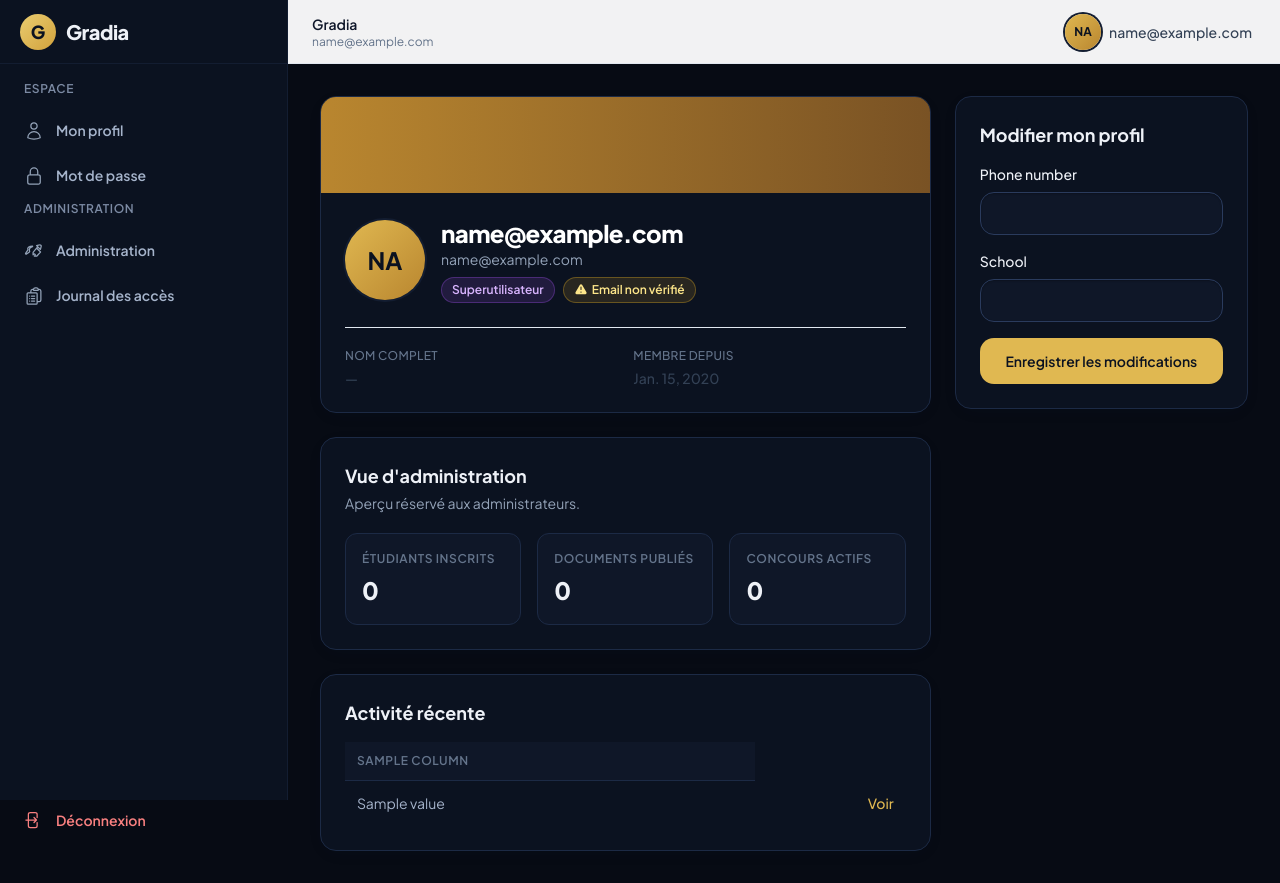
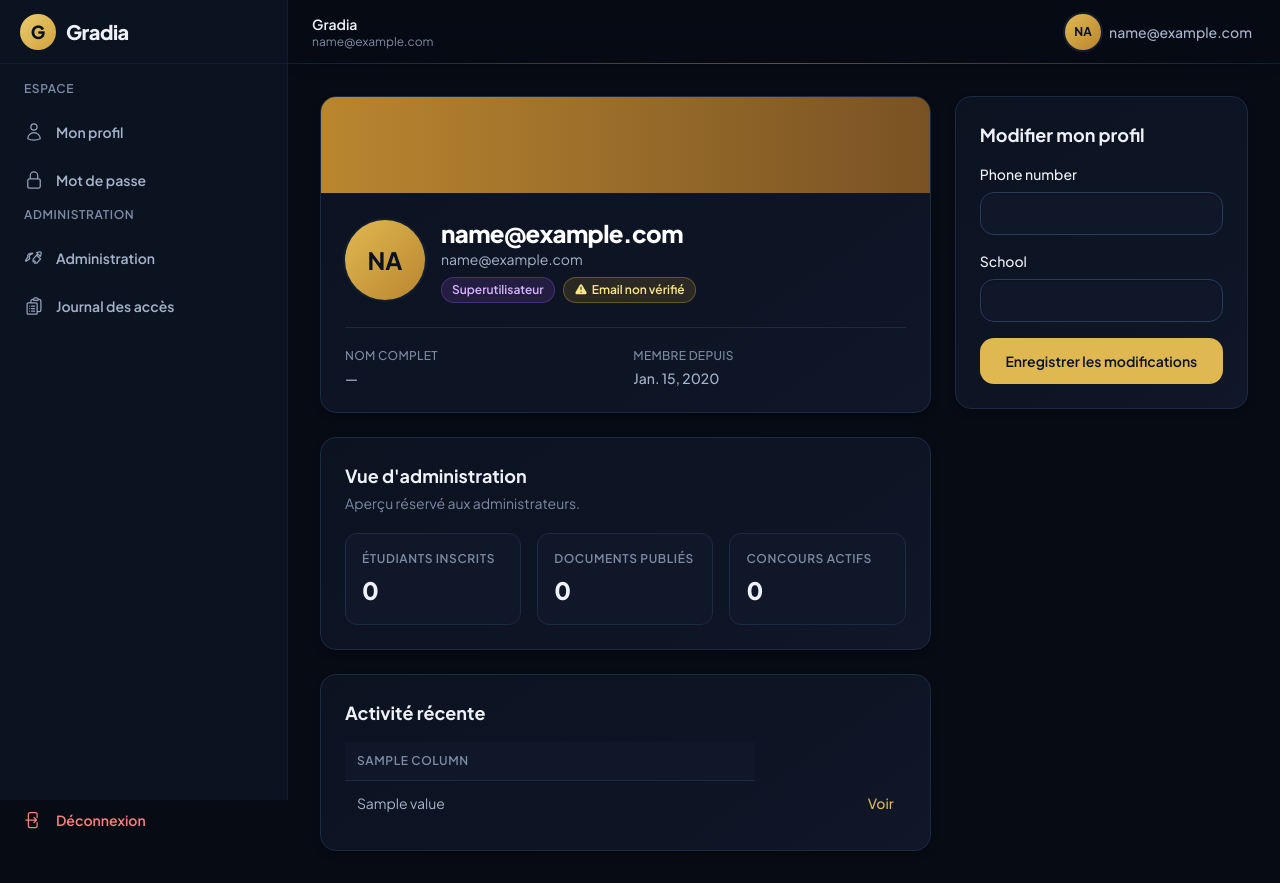
Before and after one commit to fygdeku-cloud/gradia-app, a Django app: template gradia/templates/users/profile.html in a window 1280 px wide. Run offline with Django 5.2, Linux system fonts and the light colour scheme; a user stored in the database is signed in; tables that the repository leaves empty hold one stand-in row (values such as "Sample post"); the template is opened without the code that fills it: most values are stand-ins (such as "Sample title", 1, 10 or a date in 2020); form fields are guessed from the names that the template uses.

Commit message:
refactor(ui): align dashboard with gradia theme

```diff
--- a/gradia/static/css/dashboard/components.css
+++ b/gradia/static/css/dashboard/components.css
@@ -5,8 +5,8 @@
 .gradia-panel {
   border-radius: 1rem;
   border: 1px solid var(--gradia-border);
-  background-color: var(--gradia-surface);
-  box-shadow: 0 4px 20px -8px rgba(18, 35, 63, 0.14);
+  background: linear-gradient(145deg, var(--gradia-surface), var(--gradia-night-850));
+  box-shadow: var(--gradia-shadow-md);
 }
 
 .gradia-panel-body {
@@ -18,6 +18,12 @@
   border: 1px solid var(--gradia-border);
   background-color: var(--gradia-surface-2);
   padding: 1rem;
+  transition: border-color var(--gradia-duration-fast) var(--gradia-easing), transform var(--gradia-duration-fast) var(--gradia-easing);
+}
+
+.gradia-stat-card:hover {
+  border-color: var(--gradia-border-strong);
+  transform: translateY(-2px);
 }
 
 .gradia-stat-card dt {
@@ -25,7 +31,7 @@
   font-weight: 600;
   text-transform: uppercase;
   letter-spacing: 0.05em;
-  color: #64748b;
+  color: var(--gradia-text-muted);
 }
 
 .gradia-stat-card dd {
@@ -61,7 +67,7 @@
   font-weight: 600;
   text-transform: uppercase;
   letter-spacing: 0.05em;
-  color: #64748b;
+  color: var(--gradia-text-muted);
   background-color: var(--gradia-surface-2);
   border-bottom: 1px solid var(--gradia-border);
 }
--- a/gradia/static/css/dashboard/dashboard.css
+++ b/gradia/static/css/dashboard/dashboard.css
@@ -7,3 +7,27 @@
 .dashboard-main {
   transition: padding-left 0.25s ease;
 }
+
+.dashboard-header {
+  box-shadow: 0 8px 24px -20px rgba(0, 0, 0, 0.9);
+}
+
+.dashboard-header::after {
+  content: "";
+  position: absolute;
+  inset-inline: 0;
+  bottom: -1px;
+  height: 1px;
+  background: linear-gradient(90deg, transparent, rgba(224, 184, 81, 0.35), transparent);
+  pointer-events: none;
+}
+
+@media (prefers-reduced-motion: reduce) {
+  .gradia-stat-card {
+    transition: none;
+  }
+
+  .gradia-stat-card:hover {
+    transform: none;
+  }
+}
--- a/gradia/static/css/dashboard/sidebar.css
+++ b/gradia/static/css/dashboard/sidebar.css
@@ -8,6 +8,7 @@
   gap: 0.75rem;
   border-radius: 0.75rem;
   padding: 0.625rem 0.75rem;
+  min-height: 2.75rem;
   font-size: 0.875rem;
   font-weight: 600;
   color: var(--gradia-text-secondary);
@@ -20,12 +21,13 @@
 }
 
 .dashboard-link.active {
-  background-color: rgba(47, 107, 255, 0.12);
-  color: var(--gradia-accent);
+  background-color: var(--gradia-accent-soft);
+  color: var(--gradia-brand-300);
+  box-shadow: inset 3px 0 0 var(--gradia-accent);
 }
 
 .dashboard-link.active:hover {
-  background-color: rgba(47, 107, 255, 0.18);
+  background-color: rgba(224, 184, 81, 0.18);
 }
 
 .dashboard-nav-section {
--- a/gradia/static/js/dashboard/dropdown.js
+++ b/gradia/static/js/dashboard/dropdown.js
@@ -1,7 +1,7 @@
 /* ============================================================
    Gradia — Dashboard : menus déroulants utilisateur
    Les dropdowns Flowbite (data-dropdown-toggle) sont déjà gérés
-   par flowbite.min.js (CDN). Ce fichier est volontairement léger :
+   par l’asset local flowbite.min.js. Ce fichier est volontairement léger :
    il garantit que le menu est fermable avec la touche Échap
    et améliore l'accessibilité clavier.
    ============================================================ */
--- a/gradia/templates/dashboard/components/profile_card.html
+++ b/gradia/templates/dashboard/components/profile_card.html
@@ -8,7 +8,7 @@
       {% include "common/avatar.html" with avatar_user=card_user avatar_size="h-20 w-20 text-2xl" %}
       <div class="flex-1">
         <h1 id="profile-title" class="text-2xl font-extrabold tracking-tight text-white">{{ card_user.name|default:card_user.email }}</h1>
-        <p class="text-sm text-slate-400">{{ card_user.email }}</p>
+        <p class="text-sm text-ink-secondary">{{ card_user.email }}</p>
         <div class="mt-2 flex flex-wrap items-center gap-2">
           {% if card_user.is_superuser %}
             {% trans 'Superutilisateur' as role_label %}
@@ -37,23 +37,23 @@
       </div>
     </div>
 
-    <dl class="mt-6 grid grid-cols-1 gap-4 border-t border-slate-200 pt-5 sm:grid-cols-2">
+    <dl class="mt-6 grid grid-cols-1 gap-4 border-t border-night-700 pt-5 sm:grid-cols-2">
       <div>
-        <dt class="text-xs font-medium uppercase tracking-wide text-slate-500">{% trans 'Nom complet' %}</dt>
-        <dd class="mt-1 text-sm font-medium text-slate-700">{{ card_user.name|default:"—" }}</dd>
+        <dt class="text-xs font-medium uppercase tracking-wide text-ink-muted">{% trans 'Nom complet' %}</dt>
+        <dd class="mt-1 text-sm font-medium text-ink-secondary">{{ card_user.name|default:"—" }}</dd>
       </div>
       <div>
-        <dt class="text-xs font-medium uppercase tracking-wide text-slate-500">{% trans 'Membre depuis' %}</dt>
-        <dd class="mt-1 text-sm font-medium text-slate-700">{{ card_user.date_joined|date:"DATE_FORMAT" }}</dd>
+        <dt class="text-xs font-medium uppercase tracking-wide text-ink-muted">{% trans 'Membre depuis' %}</dt>
+        <dd class="mt-1 text-sm font-medium text-ink-secondary">{{ card_user.date_joined|date:"DATE_FORMAT" }}</dd>
       </div>
       {% if card_profile %}
         <div>
-          <dt class="text-xs font-medium uppercase tracking-wide text-slate-500">{% trans 'Téléphone' %}</dt>
-          <dd class="mt-1 text-sm font-medium text-slate-700">{{ card_profile.phone_number|default:"—" }}</dd>
+          <dt class="text-xs font-medium uppercase tracking-wide text-ink-muted">{% trans 'Téléphone' %}</dt>
+          <dd class="mt-1 text-sm font-medium text-ink-secondary">{{ card_profile.phone_number|default:"—" }}</dd>
         </div>
         <div>
-          <dt class="text-xs font-medium uppercase tracking-wide text-slate-500">{% trans 'Établissement' %}</dt>
-          <dd class="mt-1 text-sm font-medium text-slate-700">{{ card_profile.school|default:"—" }}</dd>
+          <dt class="text-xs font-medium uppercase tracking-wide text-ink-muted">{% trans 'Établissement' %}</dt>
+          <dd class="mt-1 text-sm font-medium text-ink-secondary">{{ card_profile.school|default:"—" }}</dd>
         </div>
       {% endif %}
     </dl>
--- a/gradia/templates/dashboard/components/recent_documents.html
+++ b/gradia/templates/dashboard/components/recent_documents.html
@@ -6,12 +6,12 @@
   <ul class="divide-y divide-night-800">
     {% for document in documents %}
       <li class="flex items-center gap-3 py-3">
-        <span class="flex h-10 w-10 shrink-0 items-center justify-center rounded-xl bg-night-800 text-slate-400" aria-hidden="true">
+        <span class="flex h-10 w-10 shrink-0 items-center justify-center rounded-xl bg-night-800 text-ink-muted" aria-hidden="true">
           <svg class="h-5 w-5" fill="none" stroke="currentcolor" viewBox="0 0 24 24" stroke-width="1.5"><path stroke-linecap="round" stroke-linejoin="round" d="M19.5 14.25v-2.625a3.375 3.375 0 00-3.375-3.375h-1.5A1.125 1.125 0 0113.5 7.125v-1.5a3.375 3.375 0 00-3.375-3.375H8.25m0 12.75h7.5m-7.5 3H12M10.5 2.25H5.625c-.621 0-1.125.504-1.125 1.125v17.25c0 .621.504 1.125 1.125 1.125h12.75c.621 0 1.125-.504 1.125-1.125V11.25a9 9 0 00-9-9z"/></svg>
         </span>
         <div class="min-w-0 flex-1">
-          <p class="truncate text-sm font-medium text-white">{{ document.title }}</p>
-          {% if document.accessed_at %}<p class="text-xs text-slate-400">{{ document.accessed_at|date:"DATE_FORMAT" }}</p>{% endif %}
+          <p class="truncate text-sm font-medium text-ink">{{ document.title }}</p>
+          {% if document.accessed_at %}<p class="text-xs text-ink-muted">{{ document.accessed_at|date:"DATE_FORMAT" }}</p>{% endif %}
         </div>
       </li>
     {% endfor %}
--- a/gradia/templates/dashboard/includes/drawer.html
+++ b/gradia/templates/dashboard/includes/drawer.html
@@ -1,15 +1,15 @@
 {% load static i18n %}
 {# Drawer mobile (Flowbite drawer) — même navigation que la sidebar desktop. #}
 <div id="dashboard-drawer" data-drawer-backdrop="true" data-drawer-body-scrolling="true"
-    class="fixed inset-y-0 left-0 z-50 w-72 -translate-x-full transform overflow-y-auto border-r border-slate-200 bg-white transition-transform duration-300 lg:hidden"
+    class="fixed inset-y-0 left-0 z-50 w-72 -translate-x-full transform overflow-y-auto border-r border-night-800 bg-night-900 transition-transform duration-300 lg:hidden"
      tabindex="-1" aria-label="{% trans 'Menu du tableau de bord' %}">
-  <div class="flex h-16 items-center justify-between border-b border-slate-200 px-5">
-    <a href="{% url 'home' %}" class="flex items-center gap-2.5 text-slate-900">
-      <span class="inline-flex h-9 w-9 items-center justify-center rounded-xl bg-brand-600 text-lg font-extrabold text-white">G</span>
+  <div class="flex h-16 items-center justify-between border-b border-night-800 px-5">
+    <a href="{% url 'home' %}" class="flex items-center gap-2.5 text-ink">
+      <span class="inline-flex h-9 w-9 items-center justify-center rounded-xl bg-gradient-to-br from-brand-300 to-brand-500 text-lg font-extrabold text-night-900">G</span>
       <span class="text-xl font-extrabold tracking-tight">Gradia</span>
     </a>
     <button type="button" data-drawer-hide="dashboard-drawer"
-            class="rounded-lg p-2 text-slate-400 transition hover:bg-night-800 focus:outline-none focus-visible:ring-2 focus-visible:ring-brand-400"
+            class="rounded-lg p-2 text-ink-muted transition hover:bg-night-800 hover:text-ink focus:outline-none focus-visible:ring-2 focus-visible:ring-brand-400"
             aria-label="{% trans 'Fermer le menu' %}">
       <svg class="h-5 w-5" fill="none" stroke="currentcolor" viewBox="0 0 24 24" stroke-width="1.5" aria-hidden="true"><path stroke-linecap="round" stroke-linejoin="round" d="M6 18L18 6M6 6l12 12"/></svg>
     </button>
--- a/gradia/templates/dashboard/includes/header.html
+++ b/gradia/templates/dashboard/includes/header.html
@@ -1,46 +1,46 @@
 {% load static i18n %}
 {# En-tête du dashboard : hamburger mobile, titre contextuel, avatar/dropdown. #}
-<header class="sticky top-0 z-20 flex h-16 items-center justify-between border-b border-slate-200 bg-white/95 px-4 backdrop-blur-md sm:px-6">
+<header class="dashboard-header sticky top-0 z-20 flex h-16 items-center justify-between border-b border-night-800 bg-night-950/90 px-4 backdrop-blur-md sm:px-6">
   <div class="flex items-center gap-3">
     <button type="button" data-drawer-target="dashboard-drawer" data-drawer-show="dashboard-drawer"
-            class="rounded-lg p-2 text-slate-400 transition hover:bg-night-800 focus:outline-none focus-visible:ring-2 focus-visible:ring-brand-400 lg:hidden"
+            class="rounded-lg p-2 text-ink-muted transition hover:bg-night-800 hover:text-ink focus:outline-none focus-visible:ring-2 focus-visible:ring-brand-400 lg:hidden"
             aria-controls="dashboard-drawer" aria-expanded="false">
       <span class="sr-only">{% trans 'Ouvrir le menu' %}</span>
       <svg class="h-6 w-6" fill="none" stroke="currentcolor" viewBox="0 0 24 24" stroke-width="1.5" aria-hidden="true"><path stroke-linecap="round" d="M3.75 6.75h16.5M3.75 12h16.5m-16.5 5.25h16.5"/></svg>
     </button>
     <div>
-      <p class="text-sm font-semibold text-slate-900">{{ page_title|default:"Gradia" }}</p>
-      <p class="hidden text-xs text-slate-500 sm:block">{{ request.user.email }}</p>
+      <p class="text-sm font-semibold text-ink">{{ page_title|default:"Gradia" }}</p>
+      <p class="hidden text-xs text-ink-muted sm:block">{{ request.user.email }}</p>
     </div>
   </div>
 
   <div class="flex items-center gap-2">
     <button id="dashboard-user-menu-button" type="button"
             data-dropdown-toggle="dashboard-user-dropdown" data-dropdown-placement="bottom-end"
-            class="flex items-center gap-2 rounded-full p-1 transition hover:bg-slate-50"
+            class="flex items-center gap-2 rounded-full p-1 transition hover:bg-night-800"
             aria-haspopup="menu" aria-expanded="false">
       <span class="sr-only">{% trans 'Ouvrir le menu utilisateur' %}</span>
       {% include "common/avatar.html" with avatar_user=request.user avatar_size="h-9 w-9 text-xs" %}
-      <span class="hidden text-sm font-medium text-slate-700 md:inline">{{ request.user.name|default:request.user.email }}</span>
+      <span class="hidden text-sm font-medium text-ink-secondary md:inline">{{ request.user.name|default:request.user.email }}</span>
     </button>
   </div>
 </header>
 
 <div id="dashboard-user-dropdown" role="menu" aria-labelledby="dashboard-user-menu-button"
-    class="z-40 hidden w-64 divide-y divide-slate-100 rounded-2xl border border-slate-200 bg-white text-slate-700 shadow-xl">
+    class="z-40 hidden w-64 divide-y divide-night-700 rounded-2xl border border-night-700 bg-night-900 text-ink shadow-xl">
   <div class="px-4 py-3">
-    <p class="truncate text-sm font-semibold text-slate-900">{{ request.user.name|default:request.user.email }}</p>
-    <p class="truncate text-sm text-slate-500">{{ request.user.email }}</p>
+    <p class="truncate text-sm font-semibold text-ink">{{ request.user.name|default:request.user.email }}</p>
+    <p class="truncate text-sm text-ink-muted">{{ request.user.email }}</p>
   </div>
-  <ul class="py-1 text-sm text-slate-600" role="none">
-    <li role="none"><a href="{% url 'users:profile' %}" role="menuitem" class="block px-4 py-2 transition hover:bg-slate-50 hover:text-brand-700">{% trans 'Mon profil' %}</a></li>
-    <li role="none"><a href="{% url 'users:password_reset' %}" role="menuitem" class="block px-4 py-2 transition hover:bg-slate-50 hover:text-brand-700">{% trans 'Modifier mon mot de passe' %}</a></li>
+  <ul class="py-1 text-sm text-ink-secondary" role="none">
+    <li role="none"><a href="{% url 'users:profile' %}" role="menuitem" class="block px-4 py-2 transition hover:bg-night-800 hover:text-ink">{% trans 'Mon profil' %}</a></li>
+    <li role="none"><a href="{% url 'users:password_reset' %}" role="menuitem" class="block px-4 py-2 transition hover:bg-night-800 hover:text-ink">{% trans 'Modifier mon mot de passe' %}</a></li>
   </ul>
   <div class="py-1">
     <form method="post" action="{% url 'users:logout' %}">
       {% csrf_token %}
       <button type="submit" role="menuitem"
-              class="block w-full px-4 py-2 text-left text-sm text-red-600 transition hover:bg-red-50 hover:text-red-700">{% trans 'Déconnexion' %}</button>
+              class="block w-full px-4 py-2 text-left text-sm text-red-400 transition hover:bg-red-500/10 hover:text-red-300">{% trans 'Déconnexion' %}</button>
     </form>
   </div>
 </div>
--- a/gradia/templates/users/profile.html
+++ b/gradia/templates/users/profile.html
@@ -15,7 +15,7 @@
       <section class="gradia-panel" aria-labelledby="admin-stats-title">
         <div class="gradia-panel-body">
           <h2 id="admin-stats-title" class="gradia-card-title">{% trans "Vue d'administration" %}</h2>
-          <p class="mt-1 text-sm text-slate-400">{% trans 'Aperçu réservé aux administrateurs.' %}</p>
+          <p class="mt-1 text-sm text-ink-muted">{% trans 'Aperçu réservé aux administrateurs.' %}</p>
 
           <div class="mt-5 grid grid-cols-1 gap-4 sm:grid-cols-2 lg:grid-cols-3">
             {% trans 'Étudiants inscrits' as stat_title %}
@@ -44,7 +44,7 @@
       <section class="gradia-panel" aria-labelledby="student-docs-title">
         <div class="gradia-panel-body">
           <h2 id="student-docs-title" class="gradia-card-title">{% trans 'Mes documents consultés' %}</h2>
-          <p class="mt-1 text-sm text-slate-400">{% trans 'Les annales et ressources que vous avez consultées apparaîtront ici.' %}</p>
+          <p class="mt-1 text-sm text-ink-muted">{% trans 'Les annales et ressources que vous avez consultées apparaîtront ici.' %}</p>
           <div class="mt-4">
             {% include "dashboard/components/recent_documents.html" with documents=recent_documents %}
           </div>
```
Also changed, not shown: gradia/static/css/vendor/tailwind.css, gradia/templates/dashboard/components/activity_table.html (line endings or trailing spaces).
